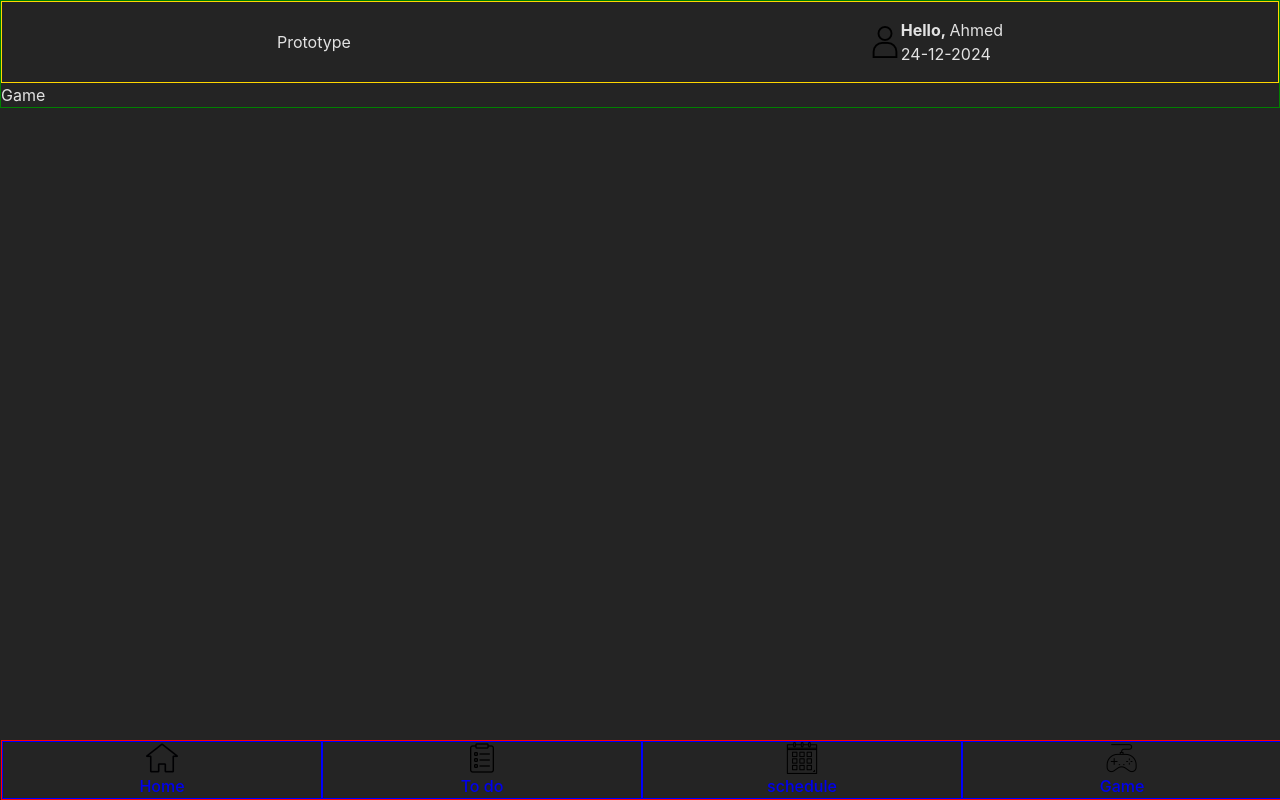
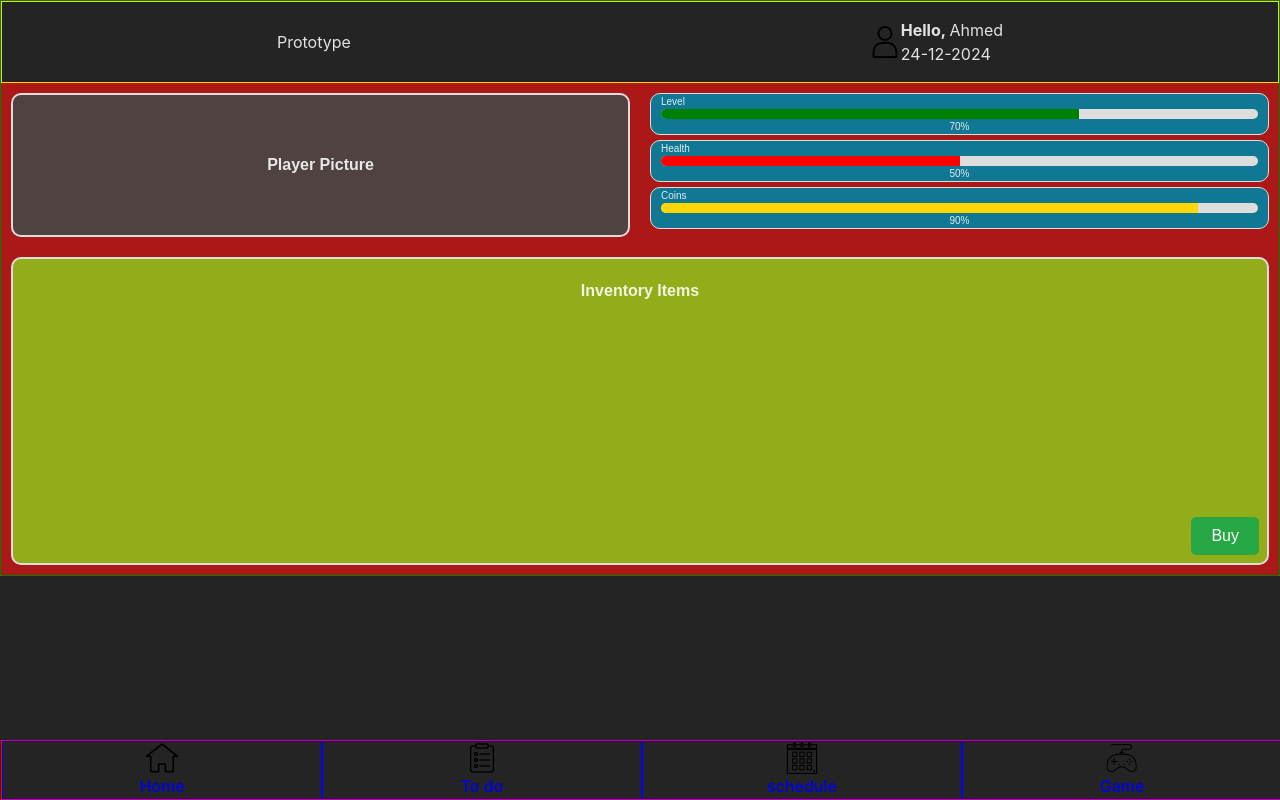
Before and after one commit to Ahmed-Miled/taskManager, a React (Vite) app: page /game in a window 1280 px wide. Built offline with nearby package versions, Linux system fonts and the light colour scheme.

Commit message:
styling progress bar and game settings

```diff
--- a/package.json
+++ b/package.json
@@ -10,6 +10,7 @@
     "preview": "vite preview"
   },
   "dependencies": {
+    "prop-types": "^15.8.1",
     "react": "^18.3.1",
     "react-dom": "^18.3.1",
     "react-router-dom": "^7.0.2"
--- a/src/Component/Game.jsx
+++ b/src/Component/Game.jsx
@@ -1,3 +1,37 @@
-export default function Game(){
-  return (<>Game</>)
+import React from 'react';
+import ProgressBar from './ProgressBar';
+import '../Styles/Game.css';
+
+export default function Game() {
+  return (
+    <div className="gameBoard">
+      {/* Player Section */}
+      <div className="player">
+        <div>Player Picture</div>
+      </div>
+
+      {/* Status Section */}
+      <div className="status">
+        <div>
+          <ProgressBar percentage={70} color="green" label="Level" />
+        </div>
+        <div>
+
+          <ProgressBar percentage={50} color="red" label="Health" />
+        </div>
+        <div>
+
+          <ProgressBar percentage={90} color="gold" label="Coins"/>
+        </div>
+      </div>
+
+      {/* Inventory Section */}
+      <div className="inventory">Inventory Items</div>
+
+      {/* Store Button */}
+      <div className="store">
+        <button>Buy</button>
+      </div>
+    </div>
+  );
 }
--- /dev/null
+++ b/src/Component/ProgressBar.jsx
@@ -0,0 +1,30 @@
+
+import React from 'react';
+import PropTypes from 'prop-types';
+import '../Styles/ProgressBar.css';
+
+const ProgressBar = ({ label, percentage, color }) => {
+  return (
+    <div className="progressBarContainer">
+      <div className="label">{label}</div>
+      <div className="barBackground">
+        <div
+          className="barFill"
+          style={{
+            width: `${percentage}%`,
+            backgroundColor: color,
+          }}
+        ></div>
+      </div>
+      <div className="percentage">{percentage}%</div>
+    </div>
+  );
+};
+
+ProgressBar.propTypes = {
+  label: PropTypes.string.isRequired, // Text next to the bar
+  percentage: PropTypes.number.isRequired, // Fill percentage (0-100)
+  color: PropTypes.string.isRequired, // Color of the bar
+};
+
+export default ProgressBar;
--- /dev/null
+++ b/src/Styles/Game.css
@@ -0,0 +1,77 @@
+/* Game Board Container */
+.gameBoard {
+  display: grid;
+  grid-template-columns: 1fr 1fr; /* First column is smaller, second is larger */
+  grid-template-rows: 1fr 1fr 1fr; /* Two rows for the first column */
+  gap: 20px; /* Space between grid items */
+  padding: 10px;
+  height: 53ch; /* Full page height */
+  background-color: #ac1717;
+  font-family: 'Arial', sans-serif;
+  position: relative; /* For positioning the buy button */
+}
+
+/* Player Section */
+.player {
+  grid-row: 1 / 2; /* Occupies the first row */
+  grid-column: 1 / 2; /*corrected*/
+  display: flex;
+  justify-content: center;
+  align-items: center;
+  background-color: #514242;
+  border: 2px solid #ddd;
+  border-radius: 10px;
+  padding: 20px;
+  text-align: center;
+  font-weight: bold;
+}
+
+/* Level, Health, and Coins Section */
+.status {
+  grid-row: 1 / 2; /* Occupies the second row */
+  grid-column: 2 / 3; /*corected*/
+  display: flex;
+  flex-direction: column;
+  gap: 5px;
+}
+
+.status > div {
+  background-color: #117894;
+  border: 1px solid #ddd;
+  border-radius: 10px;
+  text-align: center;
+  font-weight: bold;
+}
+
+/* Inventory Section */
+.inventory {
+  grid-row: 2 / 4; /* Occupies both rows in the second column */
+  grid-column: 1 / 3; /*both corrected*/
+  background-color: #93ac19;
+  border: 2px solid #ddd;
+  border-radius: 10px;
+  padding: 20px;
+  text-align: center;
+  font-weight: bold;
+}
+
+/* Buy Button Positioned in Bottom-Right Corner */
+.store {
+  position: absolute;
+  bottom: 20px;
+  right: 20px;
+}
+
+.store button {
+  padding: 10px 20px;
+  background-color: #28a745;
+  color: white;
+  border: none;
+  border-radius: 5px;
+  font-size: 16px;
+  cursor: pointer;
+}
+
+.store button:hover {
+  background-color: #218838;
+}
--- /dev/null
+++ b/src/Styles/ProgressBar.css
@@ -0,0 +1,38 @@
+/* ProgressBar container */
+.progressBarContainer {
+  /*
+  display: flex;
+  flex-direction: column;
+  align-items: center;
+  */
+  padding-right: 10px;
+  padding-left: 10px;
+}
+
+/* Label next to the progress bar */
+.label {
+  font-weight: 100;
+  font-size: x-small;
+  text-align: left;
+}
+
+/* Bar background */
+.barBackground {
+  width: 100%; /* Make sure the background spans the container width */
+  height: 10px;
+  background-color: #ddd; /* Light gray background for the bar */
+  border-radius: 10px; /* Optional: round the corners */
+  overflow: hidden; /* Ensures no overflow of the bar */
+}
+
+/* Filled part of the bar */
+.barFill {
+  height: 100%; /* Ensures the fill takes up the full height of the background */
+  transition: width 0.3s ease-in-out; /* Optional: smooth transition when width changes */
+}
+
+/* Percentage text */
+.percentage {
+  font-size: x-small;
+  font-weight: 100;
+}
```
Also changed, not shown: 1 other file (tests, documents, lock files or other folders).
